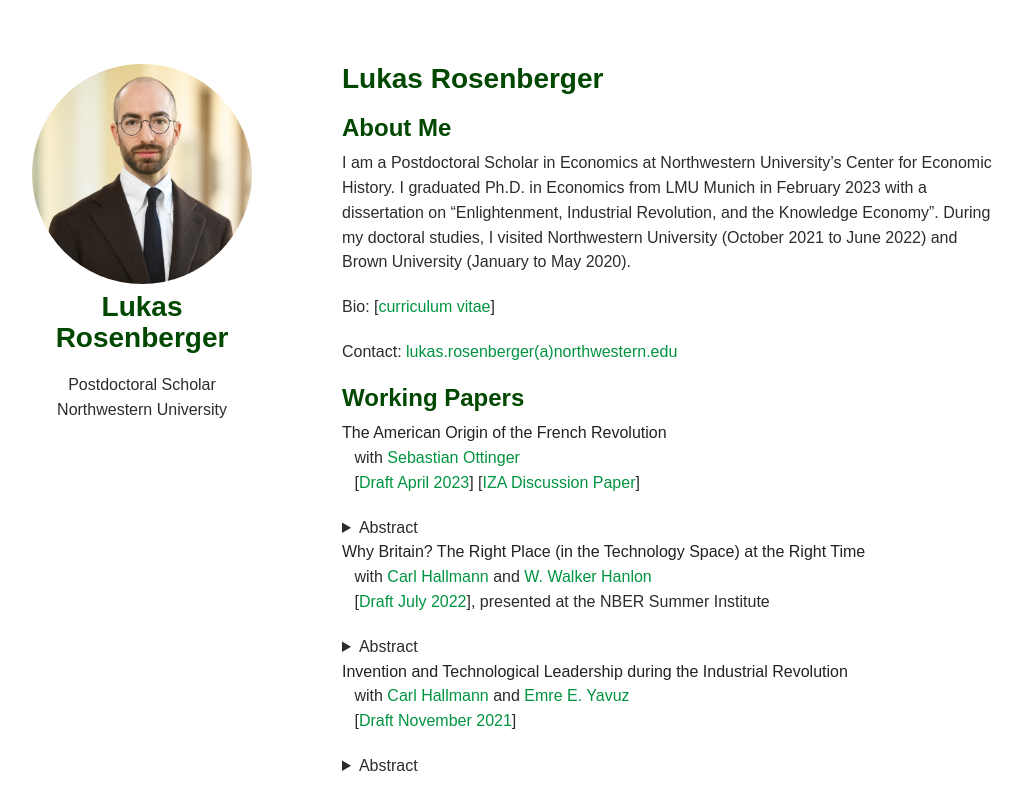
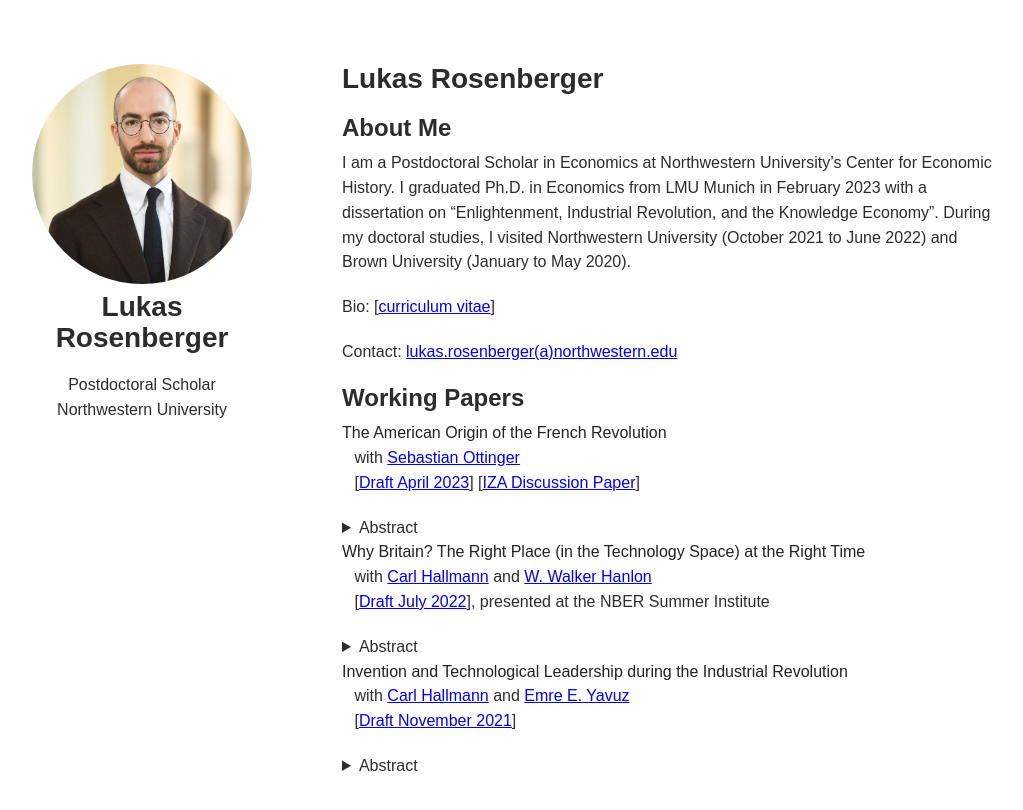
Before and after one commit to lukasrosenberger/lukasrosenberger.github.io, a Jekyll site: the page built from index.md, in a window 1280 px wide. Shown: the top 810 px of the page, without its empty margins (128-1151 px from the left). Built offline with Jekyll 4.4.1, drawn with Linux system fonts in a browser that asks for light colours; nearby versions of some CDN libraries; some web fonts are replaced; a style sheet for code colours, icons or effects is not loaded.

Commit message:
I think I found it

```diff
--- a/_sass/minimal-light.scss
+++ b/_sass/minimal-light.scss
@@ -103,12 +103,13 @@ papertitle {
 
 h1, h3, h4, h5, h6 {
   font-weight: 600;
-  color: #004700; // #043361 baseline #009440 lmu green
+  /* frenchroyalblue: rgb(62, 183, 240) darkblue #043361 LMU green #009440 */
+  /* color: #004700;   */
   margin:0 0 20px;
 }
 
 h2 {
-  color:#004700;
+  /* color:#004700; */
   margin:20px 0px 10px;
   font-size: 24px; //
 }
@@ -135,6 +136,7 @@ h1 {
   font-size:28px;
 }
 
+/*
 a {
   color:#009440;
   text-decoration:none;
@@ -143,6 +145,7 @@ a {
 a:hover {
   color:#474748;
 }
+*/
 
 @media (prefers-color-scheme: dark) {
   a {
```
